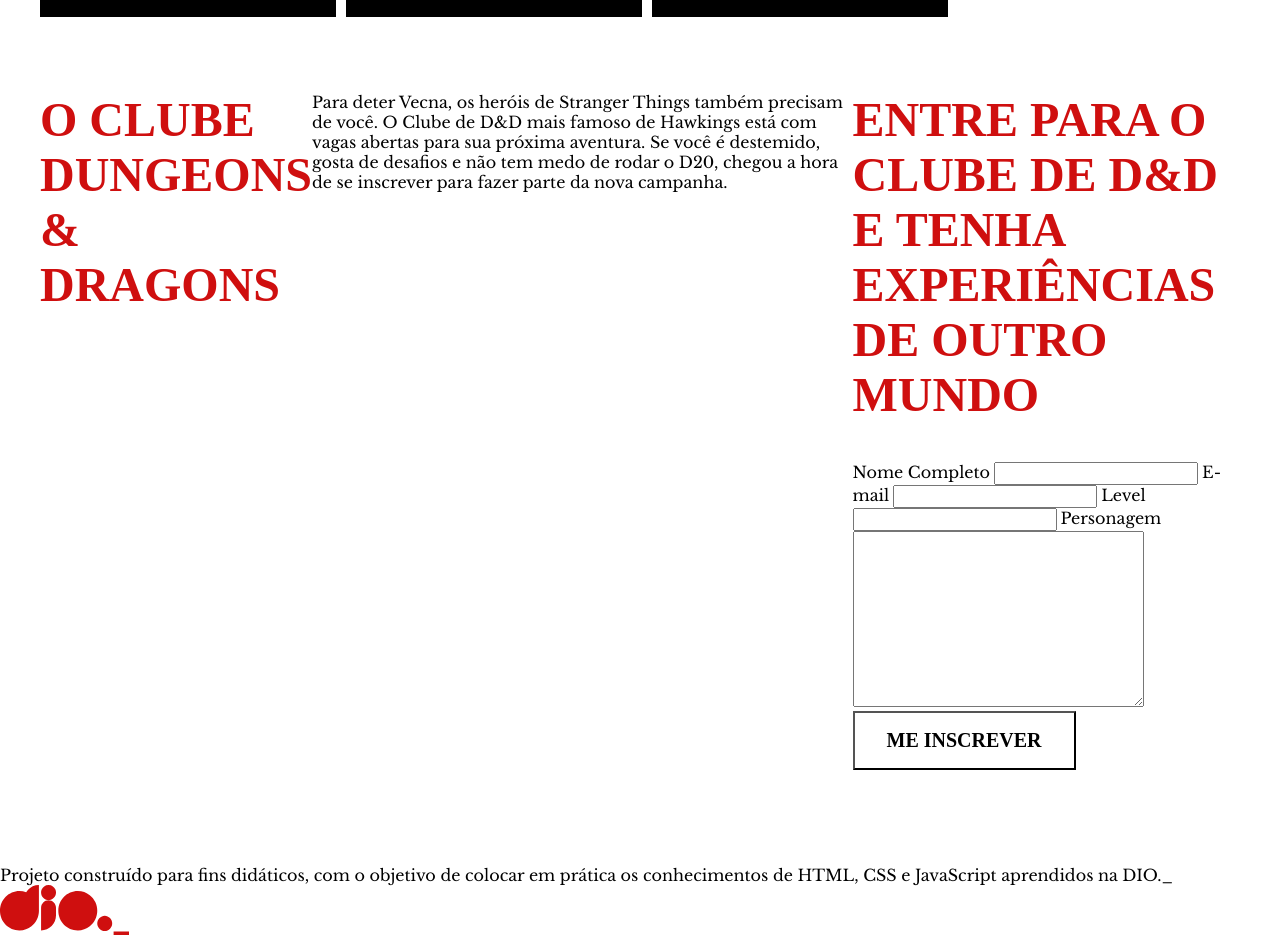
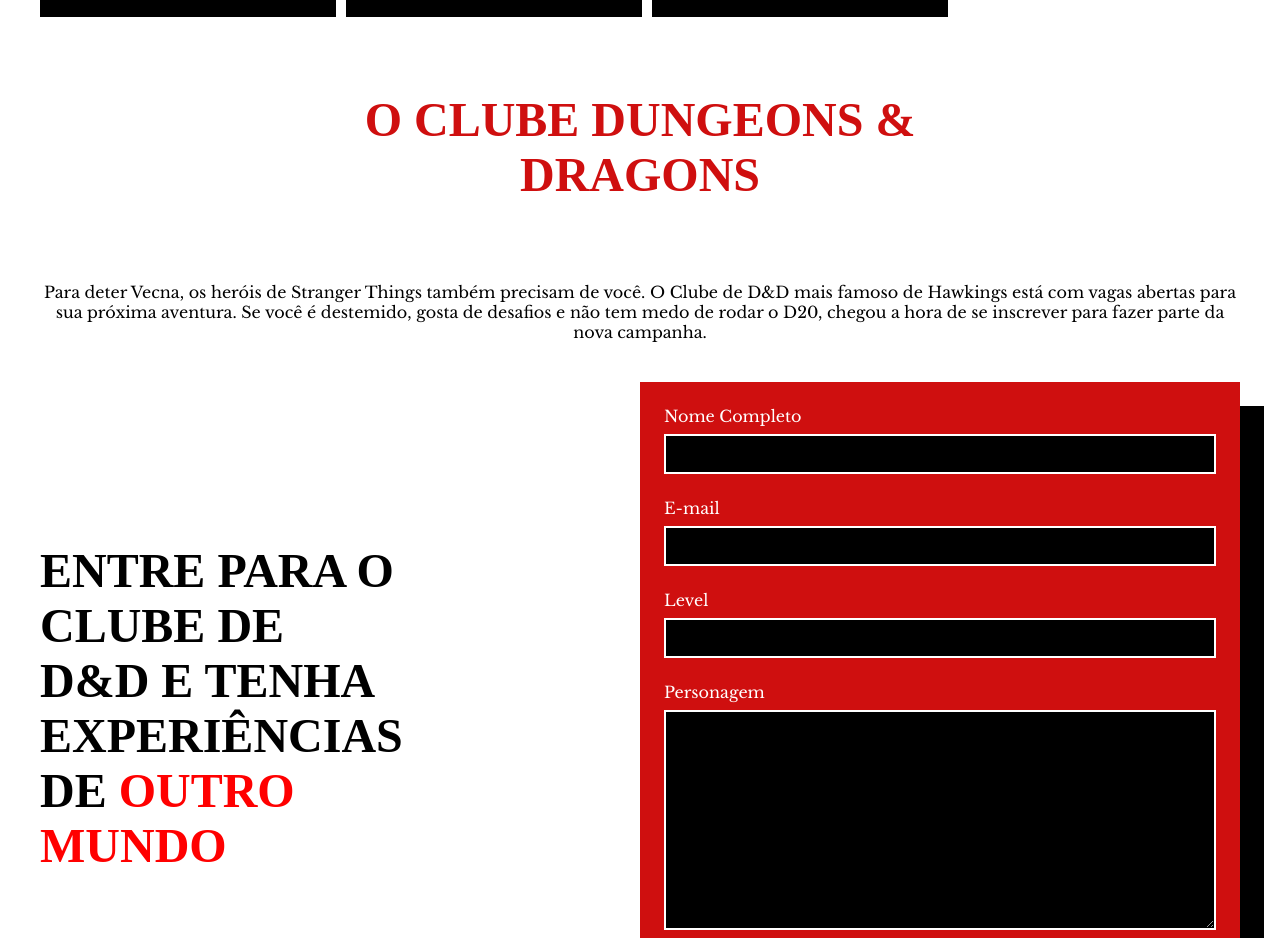
Before and after one commit to julioqueirozdev/lannding-page-mundo-invertido, a plain HTML site: page src/index.html in a window 1280 px wide. Shown: the part 2668-3606 px from the top of the page. Drawn offline with nearby package versions, Linux system fonts and the light colour scheme; files whose address does not match are found by name; a web font is replaced by a local one.

Commit message:
style: form

```diff
--- a/src/style/style.css
+++ b/src/style/style.css
@@ -78,6 +78,24 @@
     text-transform: uppercase;
     cursor: pointer;
     transition: background 1s;
+}
+
+input, textarea{
+    border: 2px solid #ffff;
+    background-color: #000;
+    color: #ffff;
+    padding: 8px;
+    margin-bottom: 24px;
+    font-size:1rem;
+}
+
+label{
+    margin-bottom: 8px;
+}
+
+input.focus-visible, textarea.focus-visible{
+    outline: none;
+    border-color: black;
 }
 
 /* Header styles */
@@ -252,3 +270,73 @@
     object-fit: cover;
     border: 10px solid #000000;
 }
+
+/* formulário */
+
+#section-form{
+    flex-direction: column;
+    align-items: center;
+    gap: 40px;
+    text-align: center;
+}
+
+#section-form h2{
+    width: 600px;
+}
+
+#section-form .form-content h3{
+    color: #000;
+    flex-basis: 30%;
+    text-align: left;
+    margin: 0;
+}
+
+#section-form .form-content h3 span{
+    color: #f00;
+}
+
+#section-form .form-content{
+    display: flex;
+    justify-content: space-between;
+    align-items: center;
+}
+
+#section-form .form-container{
+    flex-basis: 50%;
+    position: relative;
+}
+
+#section-form .form-container::after{
+    content: '';
+    background-color: black;
+    width: 100%;
+    height: 100%;
+    position: absolute;
+    top: 24px;
+    left: 24px;
+    z-index: -1;
+}
+
+#section-form .form-container form{
+    display: flex;
+    flex-direction: column;
+    justify-content: center;
+    padding: 24px;
+    background-color: var(--primary-color);
+    color: #ffff;
+    text-align: left;
+}
+
+#section-form .form-container form button{
+    border: none;
+    background-color: var(--field-background-color);
+    color: var(--primary-color-contrast);
+    max-width: 300px;
+    align-self: center;
+    transition: background 1s;
+}
+
+#section-form .form-container form button:hover{
+    background-color: var(--primary-color-contrast);
+    color: var(--highlight-color);
+}
```
